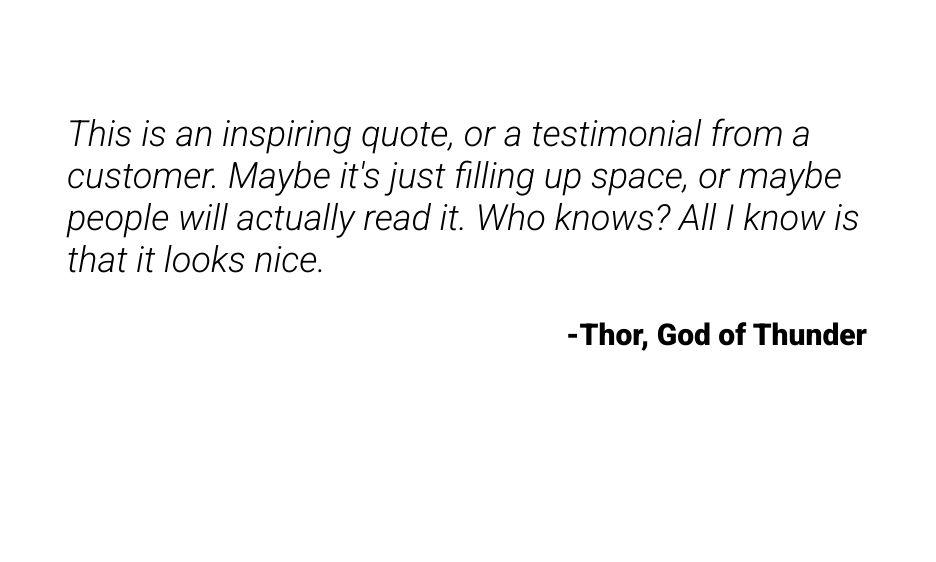
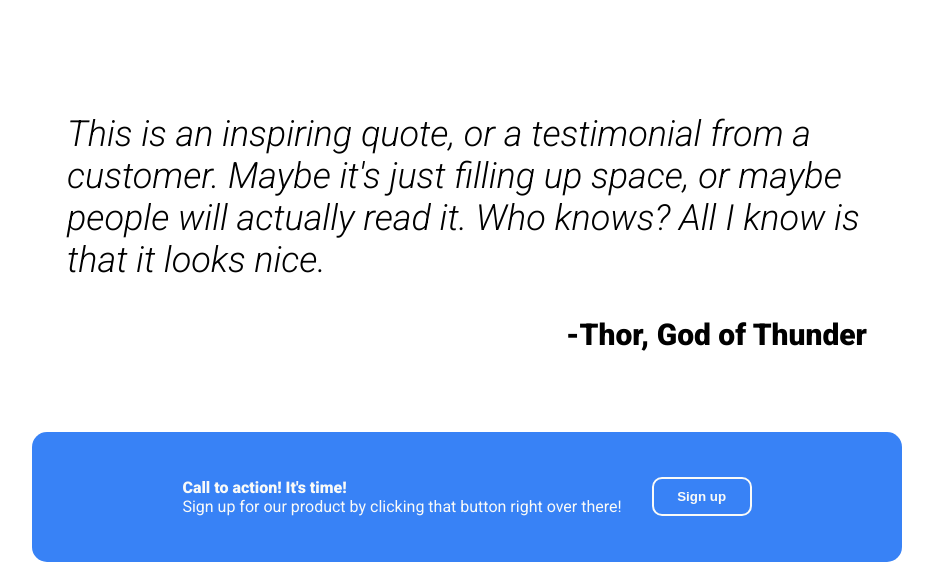
Before and after one commit to rob-robson/Landing-page-TOP, a plain HTML site: page index.html in a window 1280 px wide. Shown: the part 862-1424 px from the top of the page, without its empty margins (173-1109 px from the left). Before the commit the page ends 1294 px from the top, so only its background shows below. Drawn offline with Linux system fonts and the light colour scheme.

Commit message:
Add call to action section

```diff
--- a/index.html
+++ b/index.html
@@ -63,6 +63,15 @@
         </p>
         <p id="name">-Thor, God of Thunder</p>
     </div>
+    <div class="calltoaction">
+        <div>
+            <p>
+            <strong>Call to action! It's time!</strong><br>
+            Sign up for our product by clicking that button right over there!
+            </p>
+        </div>
+        <button id="SUButton">Sign up</button>
+    </div>
     </div>
 </body>
 </html>
--- a/style.css
+++ b/style.css
@@ -1,6 +1,7 @@
 body {
     padding: 0;
     margin: 0;
+    font-family: roboto, arial, sans-serif;
 }
 
 .container {
@@ -14,7 +15,6 @@ nav {
     font-size: 18px;
     display: flex;
     width: 100%;
-    font-family: roboto, arial, sans-serif;
     justify-content: center;
     padding-top: 10px;
     margin: 0 auto;
@@ -44,7 +44,6 @@ nav a {
 .header {
     background-color: #1F2937;
     color: #E5E7EB;
-    font-family: roboto, arial, sans-serif;
     display: flex;
     gap: 5px;
     width: 100%;
@@ -109,7 +108,6 @@ nav a {
 
 .main {
     width: 100%;
-    font-family: roboto, arial, sans-serif;
     color: #1F2937;
 }
 
@@ -142,7 +140,6 @@ nav a {
 
 .quote {
     width: 800px;
-    font-family: roboto, Arial, sans-serif;
     font-size: 36px;
     font-style: italic;
     font-weight: 300;
@@ -157,3 +154,26 @@ nav a {
     font-size: 30px;
     margin: 0;
 }
+
+.calltoaction {
+    display: flex;
+    align-items: center;
+    justify-content: center;
+    background-color: #3882f6;
+    color: #F9FAF8;
+    padding: 30px 150px;
+    margin: 0 auto;
+    border-radius: 15px;
+    gap: 30px;
+}
+
+#SUButton {
+    color: #F9FAF8;
+    background-color: #3882f6;
+    border: 2px solid #F9FAF8;
+    border-radius: 10px;
+    padding: 10px 20px;
+    font-weight: bold;
+    width: 100px;
+    flex-shrink: 0;
+}
```
